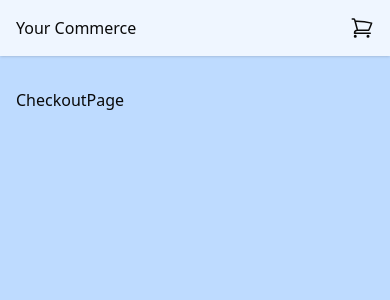
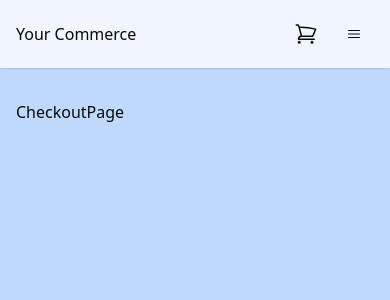
Before and after one commit to timorust/ecommerce, a Next.js app: page /checkout in a window 390 px wide. Shown: the top 300 px of the page. Built offline with nearby package versions, Linux system fonts and the light colour scheme.

Commit message:
mobileOpen

```diff
--- a/components/Navbar.tsx
+++ b/components/Navbar.tsx
@@ -1,13 +1,30 @@
 "use client";
 
 import { useCartStore } from "@/store/cart-store";
-import { ShoppingCartIcon } from "@heroicons/react/24/outline";
+import {
+  Bars3Icon,
+  ShoppingCartIcon,
+  XMarkIcon,
+} from "@heroicons/react/24/outline";
 import Link from "next/link";
+import { useEffect, useState } from "react";
+import { Button } from "./ui/button";
 
 export default function Navbar() {
   const { items } = useCartStore();
 
   const cartCount = items.reduce((acc, item) => acc + item.quantity, 0);
+
+  const [mobileOpen, setMobileOpen] = useState<boolean>(false);
+
+  useEffect(() => {
+    const handleResize = () => {
+      if (window.innerWidth >= 768) setMobileOpen(false);
+    };
+
+    window.addEventListener("resize", handleResize);
+    return () => window.removeEventListener("resize", handleResize);
+  }, []);
 
   return (
     <nav className="sticky top-0 z-50 bg-blue-50 shadow">
@@ -33,6 +50,18 @@ export default function Navbar() {
               </span>
             )}
           </Link>
+
+          <Button
+            className="md:hidden"
+            variant="ghost"
+            onClick={() => setMobileOpen((prev) => !prev)}
+          >
+            {mobileOpen ? (
+              <XMarkIcon className="w-6 h-6" />
+            ) : (
+              <Bars3Icon className="w-6 h-6" />
+            )}
+          </Button>
         </div>
       </div>
     </nav>
```
